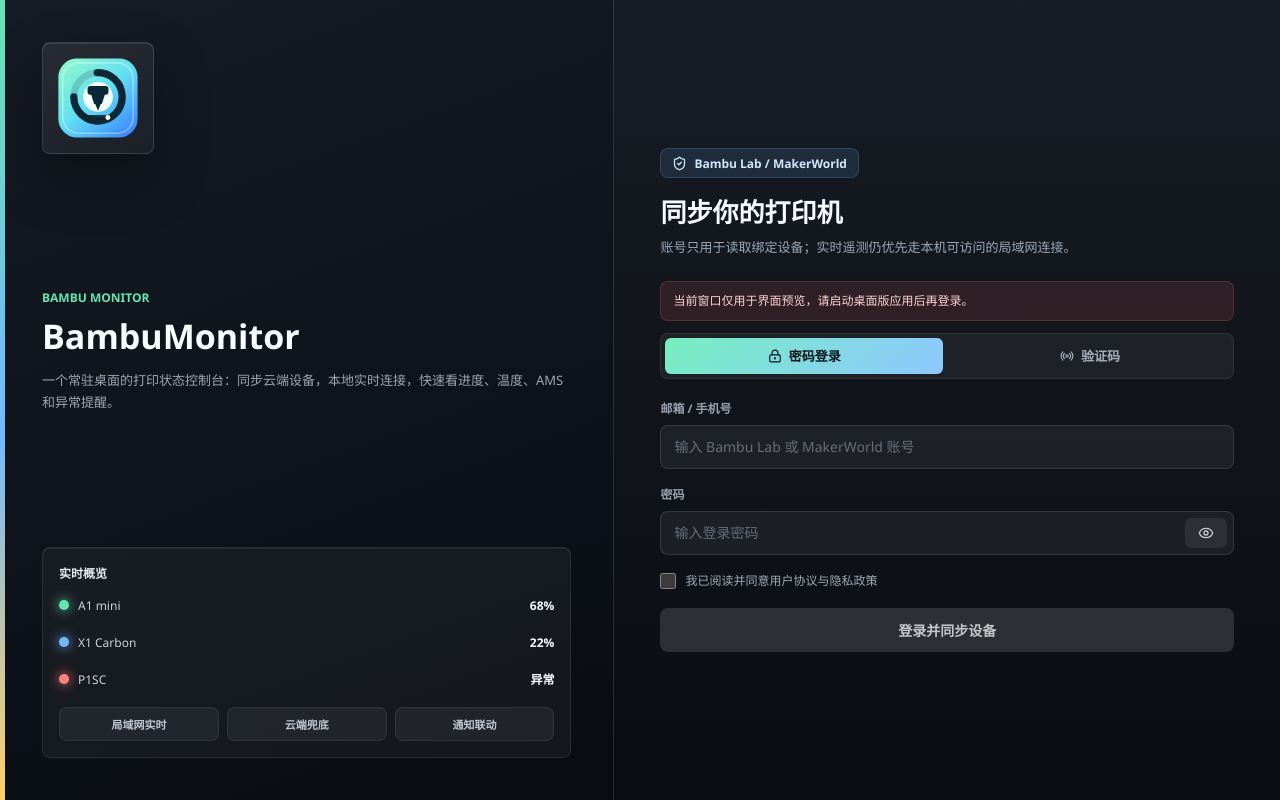
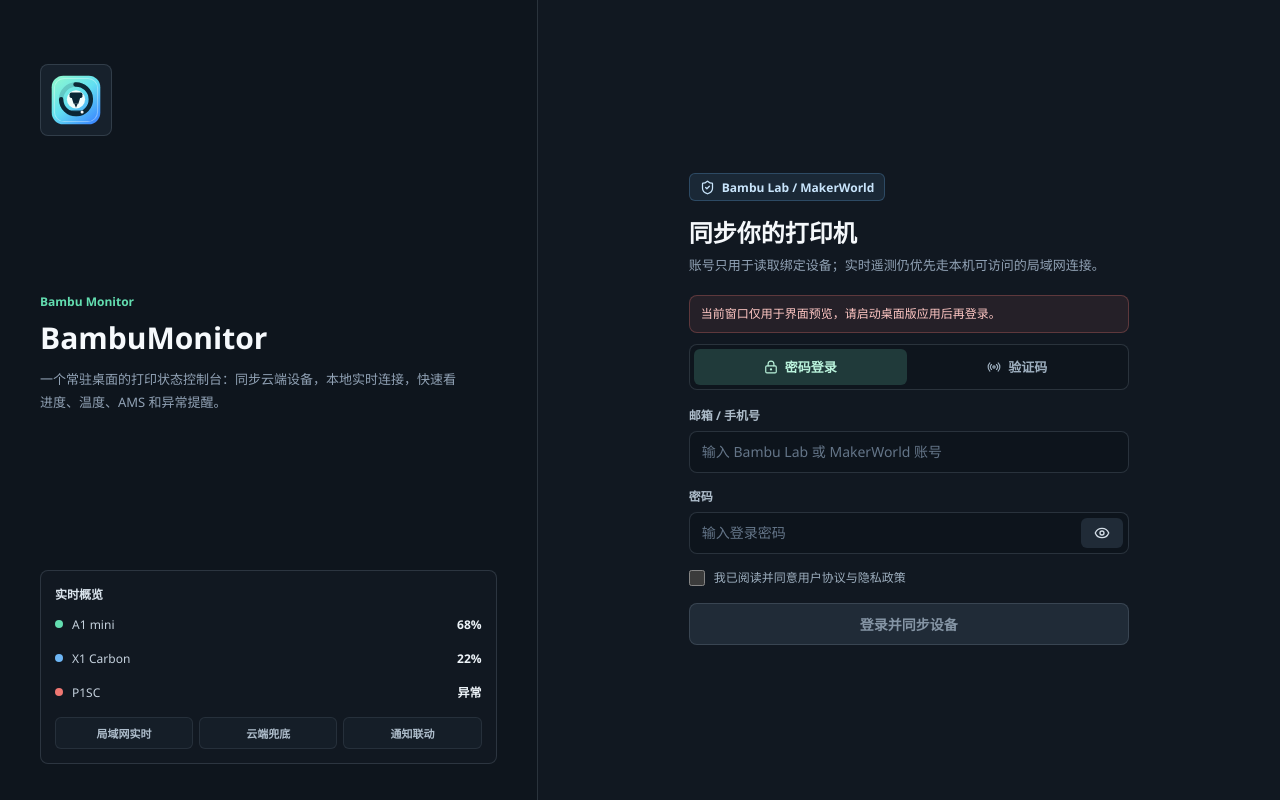
Before and after one commit to wuji419-bit/BambuMonitor, a React (Vite) app: page / in a window 1280 px wide. Built offline with nearby package versions, Linux system fonts and the light colour scheme.

Commit message:
feat: persist user-controlled workspace sizes

```diff
--- a/src/index.css
+++ b/src/index.css
@@ -1,15 +1,15 @@
 :root {
   color-scheme: dark;
-  --login-bg: #0b0d11;
-  --login-panel: #11151c;
-  --login-panel-2: #181e27;
-  --login-line: rgba(255, 255, 255, 0.11);
-  --login-text: #f6f8fb;
-  --login-muted: #9aa8ba;
-  --login-accent: #63e6b2;
-  --login-blue: #74b8ff;
-  --login-warning: #ffd166;
-  --login-danger: #ff827d;
+  --login-bg: #0b1017;
+  --login-panel: #111821;
+  --login-panel-raised: #17212c;
+  --login-line: rgba(184, 203, 224, 0.16);
+  --login-text: #f2f6fa;
+  --login-muted: #91a2b5;
+  --login-accent: #63ddb0;
+  --login-blue: #6eb6f5;
+  --login-warning: #e7bd68;
+  --login-danger: #ef7772;
 }
 
 * {
@@ -20,25 +20,22 @@
   user-select: none;
 }
 
+html,
+body,
+#root {
+  width: 100%;
+  height: 100%;
+  overflow: hidden;
+}
+
 body {
-  width: 100vw;
-  height: 100vh;
-  overflow: hidden;
-  background:
-    linear-gradient(115deg, rgba(99, 230, 178, 0.12) 0%, transparent 34%),
-    linear-gradient(245deg, rgba(255, 209, 102, 0.08) 0%, transparent 32%),
-    linear-gradient(145deg, #101217 0%, #07090d 100%),
-    var(--login-bg);
+  background: var(--login-bg);
   color: var(--login-text);
 }
 
-body.transparent-mode {
+body.transparent-mode,
+body.transparent-mode #root {
   background: #0b111b !important;
-}
-
-body.transparent-mode #root {
-  min-height: 100vh;
-  background: #0b111b;
 }
 
 button,
@@ -57,251 +54,229 @@
 .title-bar {
   position: absolute;
   inset: 0 0 auto;
-  height: 34px;
   z-index: 1000;
   display: flex;
+  height: 36px;
   justify-content: flex-end;
-  padding-right: 8px;
 }
 
 .title-bar-drag {
   position: absolute;
-  inset: 0;
+  inset: 0 88px 0 0;
   -webkit-app-region: drag;
 }
 
 .title-bar-buttons {
   position: relative;
-  z-index: 1001;
+  z-index: 1;
   display: flex;
   -webkit-app-region: no-drag;
 }
 
 .title-btn {
-  width: 40px;
-  height: 32px;
+  display: inline-flex;
+  width: 44px;
+  height: 36px;
+  align-items: center;
+  justify-content: center;
   border: 0;
   background: transparent;
-  color: rgba(245, 248, 252, 0.72);
+  color: #aebdcb;
   cursor: pointer;
 }
 
 .title-btn:hover {
-  background: rgba(255, 255, 255, 0.1);
+  background: rgba(255, 255, 255, 0.08);
+  color: #fff;
 }
 
 .title-btn.close:hover {
-  background: #e5484d;
-  color: #fff;
+  background: #c94f55;
 }
 
-.app-window {
-  width: 100vw;
-  height: 100vh;
+.app-window,
+.login-window,
+.login-shell {
+  width: 100%;
+  height: 100%;
+  min-width: 0;
+  min-height: 0;
 }
 
 .login-window {
-  display: flex;
-  align-items: center;
-  justify-content: center;
-  padding: 0;
-  background:
-    linear-gradient(115deg, rgba(99, 230, 178, 0.16) 0%, transparent 34%),
-    linear-gradient(245deg, rgba(255, 209, 102, 0.1) 0%, transparent 32%),
-    linear-gradient(0deg, rgba(116, 184, 255, 0.08) 0%, transparent 42%),
-    linear-gradient(145deg, #11151b 0%, #080a0f 100%);
+  background: var(--login-bg);
 }
 
 .login-shell {
-  width: 100vw;
-  height: 100vh;
-  min-height: 0;
   display: grid;
-  grid-template-columns: minmax(360px, 0.96fr) minmax(390px, 1.04fr);
+  grid-template-columns: minmax(280px, 0.84fr) minmax(420px, 1.16fr);
   overflow: hidden;
-  border-radius: 0;
-  background: linear-gradient(145deg, #10141b, #171c24);
-  border: 0;
-  box-shadow: inset 0 1px 0 rgba(255, 255, 255, 0.07);
 }
 
 .login-visual {
-  position: relative;
   display: flex;
+  min-width: 0;
   flex-direction: column;
   justify-content: space-between;
-  padding: 42px;
-  background:
-    linear-gradient(160deg, rgba(22, 27, 36, 0.98), rgba(9, 12, 18, 0.98)),
-    #10141b;
+  padding: 64px 40px 36px;
+  overflow: hidden;
   border-right: 1px solid var(--login-line);
-}
-
-.login-visual::before {
-  content: "";
-  position: absolute;
-  inset: 0 auto 0 0;
-  width: 5px;
-  background: linear-gradient(180deg, var(--login-accent), var(--login-blue) 54%, var(--login-warning));
+  background: #0e151d;
 }
 
 .login-icon-frame {
-  width: 112px;
-  height: 112px;
   display: flex;
+  width: 72px;
+  height: 72px;
   align-items: center;
   justify-content: center;
+  border: 1px solid var(--login-line);
   border-radius: 8px;
-  background: linear-gradient(145deg, rgba(255, 255, 255, 0.08), rgba(255, 255, 255, 0.035));
-  border: 1px solid rgba(255, 255, 255, 0.12);
-  box-shadow: inset 0 1px 0 rgba(255, 255, 255, 0.1), 0 24px 52px rgba(0, 0, 0, 0.34);
+  background: var(--login-panel-raised);
 }
 
 .login-app-icon {
-  width: 88px;
-  height: 88px;
+  width: 54px;
+  height: 54px;
+  border-radius: 8px;
   object-fit: contain;
-  border-radius: 8px;
 }
 
 .login-visual-copy {
-  margin-top: 34px;
+  margin-top: 28px;
 }
 
 .login-kicker {
-  margin-bottom: 12px;
+  margin-bottom: 10px;
   color: var(--login-accent);
   font-size: 12px;
   font-weight: 700;
-  text-transform: uppercase;
-  letter-spacing: 0;
 }
 
 .login-visual-copy h1 {
-  color: #f8fbff;
-  font-size: 34px;
-  line-height: 1.08;
-  font-weight: 850;
+  color: #f6f9fc;
+  font-size: 30px;
+  line-height: 1.2;
 }
 
 .login-visual-copy p {
-  margin-top: 14px;
-  color: rgba(216, 227, 241, 0.7);
+  max-width: 420px;
+  margin-top: 12px;
+  color: var(--login-muted);
   font-size: 13px;
-  line-height: 1.75;
+  line-height: 1.7;
 }
 
 .login-status-card {
-  margin-top: 32px;
   display: grid;
-  gap: 9px;
-  padding: 16px;
+  gap: 8px;
+  margin-top: 28px;
+  padding: 14px;
+  border: 1px solid var(--login-line);
   border-radius: 8px;
-  background: rgba(255, 255, 255, 0.045);
-  border: 1px solid rgba(255, 255, 255, 0.09);
-  box-shadow: inset 0 1px 0 rgba(255, 255, 255, 0.06);
+  background: var(--login-panel);
 }
 
 .status-card-title {
-  color: rgba(247, 251, 255, 0.92);
+  color: #dce6ef;
   font-size: 12px;
-  font-weight: 800;
+  font-weight: 700;
 }
 
 .status-row {
   display: grid;
+  min-height: 26px;
   grid-template-columns: auto 1fr auto;
   align-items: center;
   gap: 9px;
-  min-height: 28px;
-  color: rgba(238, 244, 252, 0.85);
+  color: #c5d1dd;
   font-size: 12px;
 }
 
 .status-row strong {
-  font-size: 12px;
-  color: #f7fbff;
+  color: #eef4f9;
 }
 
 .status-dot {
-  width: 10px;
-  height: 10px;
+  width: 8px;
+  height: 8px;
   border-radius: 50%;
-  box-shadow: 0 0 12px currentColor;
+  background: currentColor;
 }
 
-.status-dot.mint {
-  color: var(--login-accent);
-  background: var(--login-accent);
-}
-
-.status-dot.blue {
-  color: var(--login-blue);
-  background: var(--login-blue);
-}
-
-.status-dot.red {
-  color: var(--login-danger);
-  background: var(--login-danger);
-}
+.status-dot.mint { color: var(--login-accent); }
+.status-dot.blue { color: var(--login-blue); }
+.status-dot.red { color: var(--login-danger); }
 
 .login-mini-metrics {
   display: grid;
-  grid-template-columns: repeat(3, 1fr);
-  gap: 8px;
-  margin-top: 5px;
+  grid-template-columns: repeat(3, minmax(0, 1fr));
+  gap: 6px;
+  margin-top: 4px;
 }
 
 .login-mini-metrics span {
   min-width: 0;
-  padding: 8px 6px;
-  border-radius: 8px;
-  color: rgba(236, 244, 255, 0.78);
-  background: rgba(255, 255, 255, 0.055);
-  border: 1px solid rgba(255, 255, 255, 0.07);
+  padding: 7px 4px;
+  overflow: hidden;
+  border: 1px solid rgba(184, 203, 224, 0.1);
+  border-radius: 6px;
+  background: #151e28;
+  color: #aebdcb;
   font-size: 11px;
-  font-weight: 700;
+  font-weight: 600;
   text-align: center;
+  text-overflow: ellipsis;
+  white-space: nowrap;
 }
 
 .login-card {
   display: flex;
+  min-width: 0;
+  min-height: 0;
   flex-direction: column;
   justify-content: center;
-  padding: 46px;
-  background:
-    linear-gradient(180deg, rgba(24, 28, 36, 0.98), rgba(10, 12, 18, 0.98)),
-    var(--login-panel);
+  padding: 54px clamp(32px, 6vw, 72px) 36px;
+  overflow-x: hidden;
+  overflow-y: auto;
+  background: var(--login-panel);
+}
+
+.login-card > * {
+  width: 100%;
+  max-width: 440px;
+  margin-right: auto;
+  margin-left: auto;
 }
 
 .login-header {
-  margin-bottom: 24px;
+  margin-bottom: 20px;
 }
 
 .login-badge {
   display: inline-flex;
+  width: auto;
+  min-height: 28px;
   align-items: center;
   gap: 7px;
-  min-height: 30px;
-  padding: 0 11px;
-  border-radius: 8px;
-  color: #cfe6ff;
-  background: rgba(107, 184, 255, 0.12);
-  border: 1px solid rgba(107, 184, 255, 0.2);
+  padding: 0 10px;
+  border: 1px solid rgba(110, 182, 245, 0.24);
+  border-radius: 6px;
+  background: rgba(110, 182, 245, 0.1);
+  color: #c8e4fb;
   font-size: 12px;
   font-weight: 700;
 }
 
 .login-header h2 {
-  margin-top: 18px;
-  color: #f8fbff;
-  font-size: 26px;
-  line-height: 1.25;
-  font-weight: 800;
+  margin-top: 16px;
+  color: #f5f8fb;
+  font-size: 24px;
+  line-height: 1.3;
 }
 
 .login-header p {
-  margin-top: 8px;
+  margin-top: 7px;
   color: var(--login-muted);
   font-size: 13px;
   line-height: 1.55;
@@ -310,67 +285,65 @@
 .mode-switch {
   display: grid;
   grid-template-columns: 1fr 1fr;
-  gap: 8px;
+  gap: 4px;
+  margin-bottom: 16px;
   padding: 4px;
+  border: 1px solid var(--login-line);
   border-radius: 8px;
-  background: rgba(255, 255, 255, 0.055);
-  border: 1px solid rgba(255, 255, 255, 0.08);
-  margin-bottom: 20px;
+  background: #0e151d;
 }
 
 .mode-switch button {
+  display: inline-flex;
   height: 36px;
-  display: inline-flex;
   align-items: center;
   justify-content: center;
   gap: 7px;
   border: 0;
   border-radius: 6px;
   background: transparent;
-  color: rgba(218, 229, 244, 0.72);
+  color: #9eafbf;
   cursor: pointer;
   font-size: 13px;
   font-weight: 700;
 }
 
 .mode-switch button.active {
-  color: #06151f;
-  background: linear-gradient(135deg, #77efc0, #8dc8ff);
+  background: #203a3a;
+  color: #baf3dc;
 }
 
 .input-group {
-  margin-bottom: 16px;
+  margin-bottom: 14px;
 }
 
 .input-label {
   display: block;
-  margin-bottom: 8px;
-  color: rgba(216, 227, 241, 0.68);
+  margin-bottom: 7px;
+  color: #aebdcb;
   font-size: 12px;
   font-weight: 700;
 }
 
 .input-group input {
   width: 100%;
-  height: 44px;
-  border: 1px solid rgba(255, 255, 255, 0.11);
+  height: 42px;
+  padding: 0 12px;
+  border: 1px solid var(--login-line);
   border-radius: 8px;
   outline: none;
-  padding: 0 13px;
-  background: rgba(255, 255, 255, 0.06);
-  color: #f8fbff;
+  background: #0d141c;
+  color: #f3f7fa;
   font-size: 14px;
-  transition: border-color 0.18s ease, background 0.18s ease, box-shadow 0.18s ease;
 }
 
 .input-group input::placeholder {
-  color: rgba(190, 204, 222, 0.45);
+  color: #647588;
 }
 
 .input-group input:focus {
-  border-color: rgba(119, 239, 192, 0.58);
-  background: rgba(255, 255, 255, 0.08);
-  box-shadow: 0 0 0 3px rgba(119, 239, 192, 0.09);
+  border-color: rgba(99, 221, 176, 0.68);
+  box-shadow: 0 0 0 3px rgba(99, 221, 176, 0.1);
 }
 
 .input-with-action {
@@ -378,110 +351,104 @@
 }
 
 .input-with-action input {
-  padding-right: 78px;
+  padding-right: 76px;
 }
 
 .icon-field-btn,
 .send-code-btn {
   position: absolute;
-  right: 7px;
-  top: 7px;
+  top: 6px;
+  right: 6px;
+  display: inline-flex;
+  min-width: 42px;
   height: 30px;
-  min-width: 42px;
-  display: inline-flex;
   align-items: center;
   justify-content: center;
+  padding: 0 8px;
   border: 0;
   border-radius: 6px;
-  color: rgba(236, 244, 255, 0.78);
-  background: rgba(255, 255, 255, 0.07);
+  background: #202b37;
+  color: #d4dee7;
   cursor: pointer;
   font-size: 12px;
   font-weight: 700;
 }
 
 .send-code-btn {
-  min-width: 56px;
-  color: #d7fff0;
-  background: rgba(102, 224, 173, 0.13);
+  color: #baf3dc;
 }
 
 .send-code-btn:disabled {
-  opacity: 0.52;
+  opacity: 0.5;
   cursor: not-allowed;
 }
 
 .checkbox-group {
   display: flex;
-  align-items: center;
+  align-items: flex-start;
   gap: 9px;
-  margin: 17px 0 18px;
-  color: rgba(216, 227, 241, 0.72);
+  margin: 15px 0 16px;
+  color: #9eafbf;
+  cursor: pointer;
   font-size: 12px;
   line-height: 1.5;
-  cursor: pointer;
 }
 
 .checkbox-group input {
   width: 16px;
   height: 16px;
+  margin-top: 1px;
+  flex: 0 0 auto;
   accent-color: var(--login-accent);
 }
 
 .submit-btn {
   width: 100%;
-  height: 44px;
-  border: 0;
+  height: 42px;
+  border: 1px solid var(--login-line);
   border-radius: 8px;
-  color: rgba(255, 255, 255, 0.72);
-  background: rgba(255, 255, 255, 0.13);
+  background: #202b37;
+  color: #8595a5;
   cursor: pointer;
   font-size: 14px;
   font-weight: 800;
-  transition: transform 0.18s ease, background 0.18s ease, color 0.18s ease;
 }
 
 .submit-btn.active {
-  color: #06151f;
-  background: linear-gradient(135deg, #77efc0, #8dc8ff);
-}
-
-.submit-btn:hover:not(:disabled) {
-  transform: translateY(-1px);
+  border-color: rgba(99, 221, 176, 0.42);
+  background: #226048;
+  color: #e4fff4;
 }
 
 .submit-btn:disabled {
-  opacity: 0.64;
+  opacity: 0.62;
   cursor: wait;
 }
 
 .feedback-msg {
-  margin-bottom: 12px;
-  padding: 10px 12px;
+  margin-bottom: 11px;
+  padding: 9px 11px;
+  border: 1px solid var(--login-line);
   border-radius: 8px;
   font-size: 12px;
-  line-height: 1.5;
+  line-height: 1.45;
 }
 
 .feedback-msg.error {
-  color: #ffd3d3;
-  background: rgba(255, 107, 107, 0.12);
-  border: 1px solid rgba(255, 107, 107, 0.2);
+  border-color: rgba(239, 119, 114, 0.28);
+  background: rgba(239, 119, 114, 0.09);
+  color: #ffc7c4;
 }
 
 .feedback-msg.success {
-  color: #c9ffe6;
-  background: rgba(102, 224, 173, 0.11);
-  border: 1px solid rgba(102, 224, 173, 0.2);
+  border-color: rgba(99, 221, 176, 0.26);
+  background: rgba(99, 221, 176, 0.08);
+  color: #c9f7e4;
 }
 
-@media (max-width: 760px) {
-  .login-window {
-    padding: 24px;
-  }
-
+@media (max-width: 759px) {
   .login-shell {
-    grid-template-columns: 1fr;
+    display: block;
   }
 
   .login-visual {
@@ -489,7 +456,19 @@
   }
 
   .login-card {
-    padding: 36px 28px 30px;
+    height: 100%;
     justify-content: flex-start;
+    padding: 52px 24px 24px;
   }
 }
+
+@media (max-width: 460px) {
+  .login-card {
+    padding-right: 18px;
+    padding-left: 18px;
+  }
+
+  .login-header h2 {
+    font-size: 21px;
+  }
+}
```
Also changed, not shown: src/App.jsx (+41 -11 lines).
